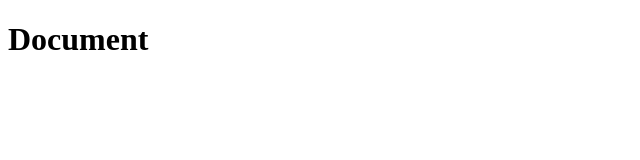
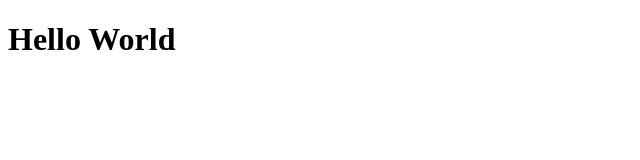
Before and after one commit to CrisFerrari1993/htmlcss-hello, a plain HTML site: page index.html in a window 1280 px wide. Shown: the whole page, without its empty margins (0-640 px from the left). Drawn offline with Linux system fonts and the light colour scheme.

Commit message:
Update index.html

```diff
--- a/index.html
+++ b/index.html
@@ -3,9 +3,9 @@
 <head>
     <meta charset="UTF-8">
     <meta name="viewport" content="width=device-width, initial-scale=1.0">
-    <h1>Document</h1>
+    <title>Document</title>
 </head>
 <body>
-    <title>Hello World</title>
+    <h1>Hello World</h1>
 </body>
 </html>
```
